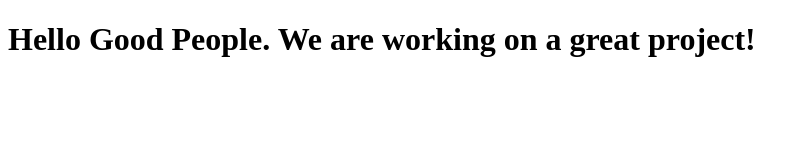
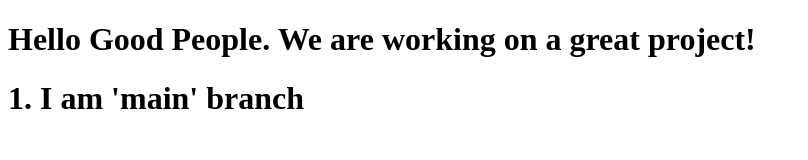
Before and after one commit to Horizon-dev4/commands, a plain HTML site: page index.html in a window 1280 px wide. Shown: the whole page, without its empty margins (0-808 px from the left). Drawn offline with Linux system fonts and the light colour scheme.

Commit message:
main branch edited

```diff
--- a/index.html
+++ b/index.html
@@ -8,5 +8,6 @@
   </head>
   <body>
     <h1>Hello Good People. We are working on a great project!</h1>
+    <h1>1. I am 'main' branch</h1>
   </body>
 </html>
```
